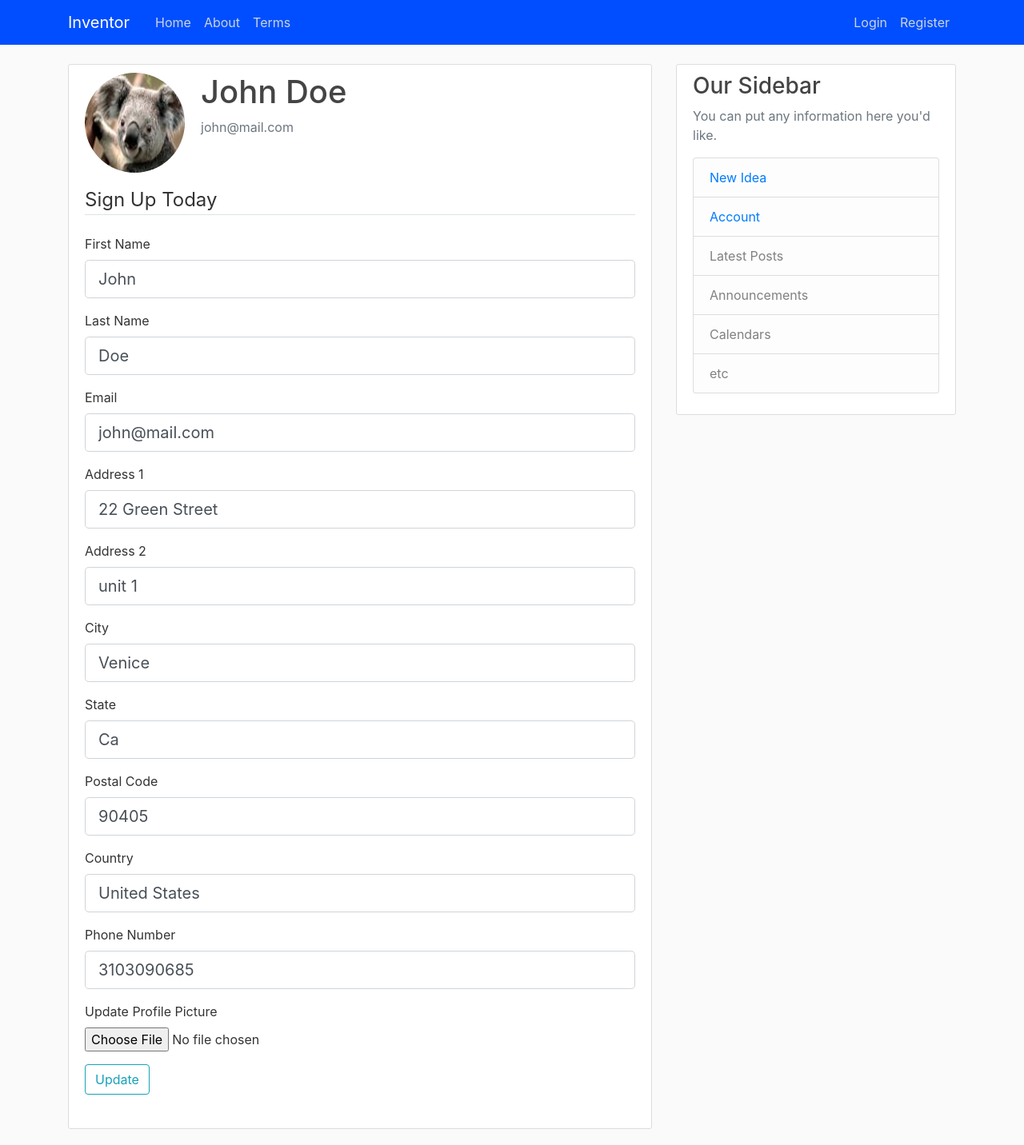
After one commit to sgwired/inv, a Flask app: page /account in a window 1280 px wide. The commit adds this page. Shown: the whole page at 80% size. Run offline with Flask 2, Linux system fonts and the light colour scheme; a user stored in the database is signed in; parts of the project's set-up code (start-up, migrations or seed data) failed here and were passed over; some libraries are stand-ins or nearby versions.

Commit message:
addded account page

```diff
--- a/app.py
+++ b/app.py
@@ -1,11 +1,12 @@
+import secrets, os
 from datetime import datetime
 from flask import Flask, render_template, flash, redirect, url_for, request
 from flask_sqlalchemy import SQLAlchemy
-from forms import RegistrationForm, LoginForm
+from forms import RegistrationForm, LoginForm, UpdateAccountForm
 from flask_bcrypt import Bcrypt
 from flask_login import login_user, current_user, logout_user, login_required
 from flask_login import LoginManager, UserMixin
-
+from PIL import Image
 
 app = Flask(__name__)
 
@@ -154,6 +155,47 @@ def terms():
     return render_template('terms.html')
 
 
+@app.route('/account', methods=['GET', 'POST'])
+def account():
+
+    form = UpdateAccountForm()
+    if form.validate_on_submit():
+        if form.picture.data:
+            picture_file = save_picture(form.picture.data)
+            current_user.profile_image = picture_file
+        current_user.first_name = form.first_name.data
+        current_user.last_name = form.last_name.data
+        current_user.email = form.email.data
+        current_user.address1 = form.address1.data
+        current_user.address2 = form.address2.data
+        current_user.city = form.city.data
+        current_user.postal_code = form.postal_code.data
+        current_user.state = form.state.data
+        current_user.country = form.country.data
+        current_user.phone = form.phone.data
+        current_user.role = 0
+        # current_user.nda = 1
+
+        db.session.commit()
+        flash('Your account has been updated', 'success')
+        return redirect(url_for('account'))
+    elif request.method == 'GET':
+        form.first_name.data = current_user.first_name
+        form.last_name.data = current_user.last_name
+        form.email.data = current_user.email
+        form.address1.data = current_user.address1
+        form.address2.data = current_user.address2
+        form.city.data = current_user.city
+        form.postal_code.data = current_user.postal_code
+        form.state.data = current_user.state
+        form.country.data = current_user.country
+        form.phone.data = current_user.phone
+
+    image_file = url_for('static', filename='profile_pics/' + current_user.profile_image)
+    return render_template('account.html', title='Account',
+                            image_file=image_file, form=form)
+
+
 @app.route('/register', methods=['GET', 'POST'])
 def register():
     form = RegistrationForm()
@@ -190,5 +232,19 @@ def login():
     return render_template('login.html', form=form, title='Login')
 
 
+def save_picture(form_picture):
+    random_hex = secrets.token_hex(8)
+    _, f_ext = os.path.splitext(form_picture.filename)
+    picture_fn = random_hex + f_ext
+    picture_path = os.path.join(app.root_path, 'static/profile_pics', picture_fn)
+    #resize the image
+    output_size = (125, 125)
+    i = Image.open(form_picture)
+    i.thumbnail(output_size)
+    i.save(picture_path)
+    # form_picture.save()
+
+    return picture_fn
+
 if __name__ == '__main__':
     app.run(debug=True)
--- a/forms.py
+++ b/forms.py
@@ -1,6 +1,9 @@
 from flask_wtf import FlaskForm
-from wtforms import StringField, PasswordField, SubmitField, BooleanField
+from flask_wtf.file import FileField, FileAllowed
+from wtforms import StringField, PasswordField, SubmitField, BooleanField, ValidationError
 from wtforms.validators import DataRequired, Length, Email, EqualTo
+from flask_login import current_user
+from app import User
 
 
 class RegistrationForm(FlaskForm):
@@ -26,3 +29,27 @@ class LoginForm(FlaskForm):
     password = PasswordField('Password', validators=[DataRequired()])
     remember = BooleanField('Remember Me')
     submit = SubmitField('Login')
+
+
+class UpdateAccountForm(FlaskForm):
+
+    first_name = StringField('First Name',
+                             validators=[DataRequired(), Length(min=2, max=64)])
+    last_name = StringField('Last Name',
+                            validators=[DataRequired(), Length(min=2, max=64)])
+    email = StringField('Email', validators=[DataRequired(), Email()])
+    address1 = StringField('Address 1', validators=[DataRequired()])
+    address2 = StringField('Address 2')
+    city = StringField('City', validators=[DataRequired()])
+    state = StringField('State', validators=[DataRequired()])
+    postal_code = StringField('Postal Code', validators=[DataRequired()])
+    country = StringField('Country', validators=[DataRequired()])
+    phone = StringField('Phone Number', validators=[DataRequired()])
+    picture = FileField('Update Profile Picture', validators=[FileAllowed(['jpg', 'png'])])
+    submit = SubmitField('Update')
+
+    def validate_email(self, email):
+        if email.data != current_user.email:
+            email = User.query.filter_by(email=email.data).first()
+            if email:
+                raise ValidationError('The email you selected is aready taken. Please choose a differrent one.')
--- /dev/null
+++ b/templates/account.html
@@ -0,0 +1,162 @@
+{% extends 'layout.html' %}
+{% block content %}
+    <div class="content-section">
+        <div class="media">
+            <img class="rounded-circle account-img" src="{{ image_file }}">
+            <div class="media-body">
+                <h2 class="account-heading">{{ current_user.first_name }} {{ current_user.last_name }}</h2>
+                <p class="text-secondary">{{ current_user.email }}</p>
+            </div>
+        </div>
+        <!-- FORM HERE -->
+        <form action="" method="POST" enctype="multipart/form-data">
+            {{ form.hidden_tag() }}
+            <fieldset class="form-group">
+                <legend class="border-bottom mb-4">Sign Up Today</legend>
+                 <div class="form-group">
+                     {{ form.first_name.label(class='form-control-label') }}
+                         {% if form.first_name.errors %}
+                         {{ form.first_name(class='form-control form-control-lg is-invalid') }}
+                             <div class="invalid-feedback">
+                                 {%  for error in form.first_name.errors %}
+                                     <span>{{ error }}</span>
+                                 {% endfor %}
+                             </div>
+                         {% else %}
+                             {{ form.first_name(class='form-control form-control-lg') }}
+                         {% endif %}
+                 </div>
+                  <div class="form-group">
+                     {{ form.last_name.label(class='form-control-label') }}
+                         {% if form.last_name.errors %}
+                         {{ form.last_name(class='form-control form-control-lg is-invalid') }}
+                             <div class="invalid-feedback">
+                                 {%  for error in form.last_name.errors %}
+                                     <span>{{ error }}</span>
+                                 {% endfor %}
+                             </div>
+                         {% else %}
+                             {{ form.last_name(class='form-control form-control-lg') }}
+                         {% endif %}
+                 </div>
+                  <div class="form-group">
+                     {{ form.email.label(class='form-control-label') }}
+                         {% if form.email.errors %}
+                         {{ form.email(class='form-control form-control-lg is-invalid') }}
+                             <div class="invalid-feedback">
+                                 {%  for error in form.email.errors %}
+                                     <span>{{ error }}</span>
+                                 {% endfor %}
+                             </div>
+                         {% else %}
+                             {{ form.email(class='form-control form-control-lg') }}
+                         {% endif %}
+                 </div>
+                  <div class="form-group">
+                     {{ form.address1.label(class='form-control-label') }}
+                         {% if form.address1.errors %}
+                         {{ form.address1(class='form-control form-control-lg is-invalid') }}
+                             <div class="invalid-feedback">
+                                 {%  for error in form.address1.errors %}
+                                     <span>{{ error }}</span>
+                                 {% endfor %}
+                             </div>
+                         {% else %}
+                             {{ form.address1(class='form-control form-control-lg') }}
+                         {% endif %}
+                 </div>
+                  <div class="form-group">
+                     {{ form.address2.label(class='form-control-label') }}
+                         {% if form.address2.errors %}
+                         {{ form.address2(class='form-control form-control-lg is-invalid') }}
+                             <div class="invalid-feedback">
+                                 {%  for error in form.address2.errors %}
+                                     <span>{{ error }}</span>
+                                 {% endfor %}
+                             </div>
+                         {% else %}
+                             {{ form.address2(class='form-control form-control-lg') }}
+                         {% endif %}
+                 </div>
+                  <div class="form-group">
+                     {{ form.city.label(class='form-control-label') }}
+                         {% if form.city.errors %}
+                         {{ form.city(class='form-control form-control-lg is-invalid') }}
+                             <div class="invalid-feedback">
+                                 {%  for error in form.city.errors %}
+                                     <span>{{ error }}</span>
+                                 {% endfor %}
+                             </div>
+                         {% else %}
+                             {{ form.city(class='form-control form-control-lg') }}
+                         {% endif %}
+                 </div>
+                 <div class="form-group">
+                     {{ form.state.label(class='form-control-label') }}
+                         {% if form.state.errors %}
+                         {{ form.state(class='form-control form-control-lg is-invalid') }}
+                             <div class="invalid-feedback">
+                                 {%  for error in form.state.errors %}
+                                     <span>{{ error }}</span>
+                                 {% endfor %}
+                             </div>
+                         {% else %}
+                             {{ form.state(class='form-control form-control-lg') }}
+                         {% endif %}
+                 </div>
+                 <div class="form-group">
+                      {{ form.postal_code.label(class='form-control-label') }}
+                         {% if form.postal_code.errors %}
+                         {{ form.postal_code(class='form-control form-control-lg is-invalid') }}
+                             <div class="invalid-feedback">
+                                 {%  for error in form.postal_code.errors %}
+                                     <span>{{ error }}</span>
+                                 {% endfor %}
+                             </div>
+                         {% else %}
+                             {{ form.postal_code(class='form-control form-control-lg') }}
+                         {% endif %}
+                 </div>
+                <div class="form-group">
+                     {{ form.country.label(class='form-control-label') }}
+                         {% if form.country.errors %}
+                         {{ form.country(class='form-control form-control-lg is-invalid') }}
+                             <div class="invalid-feedback">
+                                 {%  for error in form.country.errors %}
+                                     <span>{{ error }}</span>
+                                 {% endfor %}
+                             </div>
+                         {% else %}
+                             {{ form.country(class='form-control form-control-lg') }}
+                         {% endif %}
+                </div>
+                 <div class="form-group">
+                     {{ form.phone.label(class='form-control-label') }}
+                         {% if form.phone.errors %}
+                         {{ form.phone(class='form-control form-control-lg is-invalid') }}
+                             <div class="invalid-feedback">
+                                 {%  for error in form.phone.errors %}
+                                     <span>{{ error }}</span>
+                                 {% endfor %}
+                             </div>
+                         {% else %}
+                             {{ form.phone(class='form-control form-control-lg') }}
+                         {% endif %}
+                 </div>
+                 <div class="form-group">
+                        {{ form.picture.label(class="form-control-label") }}
+                        {{ form.picture(class="form-control-file") }}
+                        {% if form.picture.errors %}
+                            {% for error in form.picture.errors %}
+                                <span class="text-danger">{{ error }} </span><br>
+                            {% endfor %}
+                        {% endif %}
+                </div>
+                <div class="form-group">
+                    {{ form.submit(class="btn btn-outline-info")  }}
+                </div>
+            </fieldset>
+        </form>
+
+    </div>
+{% endblock content %}
--- a/templates/layout.html
+++ b/templates/layout.html
@@ -28,6 +28,7 @@
         </div>
         <!-- Navbar Right Side -->
         <div class="navbar-nav">
+
           <a class="nav-item nav-link" href="{{ url_for('login') }}">Login</a>
           <a class="nav-item nav-link" href="{{ url_for('register') }}">Register</a>
         </div>
@@ -54,6 +55,12 @@
         <h3>Our Sidebar</h3>
         <p class='text-muted'>You can put any information here you'd like.
           <ul class="list-group">
+              {% if current_user.is_authenticated %}
+
+              <li class="list-group-item list-group-item-light"><a href="#">New Idea</a></li>
+
+              <li class="list-group-item list-group-item-light"><a href="{{ url_for('account') }}">Account</a></li>
+              {% endif %}
             <li class="list-group-item list-group-item-light">Latest Posts</li>
             <li class="list-group-item list-group-item-light">Announcements</li>
             <li class="list-group-item list-group-item-light">Calendars</li>
```
Also changed, not shown: site.db, static/profile_pics/728e633b1009caaa.jpg (added), static/profile_pics/7edd27a0780cbed0.jpg (added), static/profile_pics/default.jpg (added).
